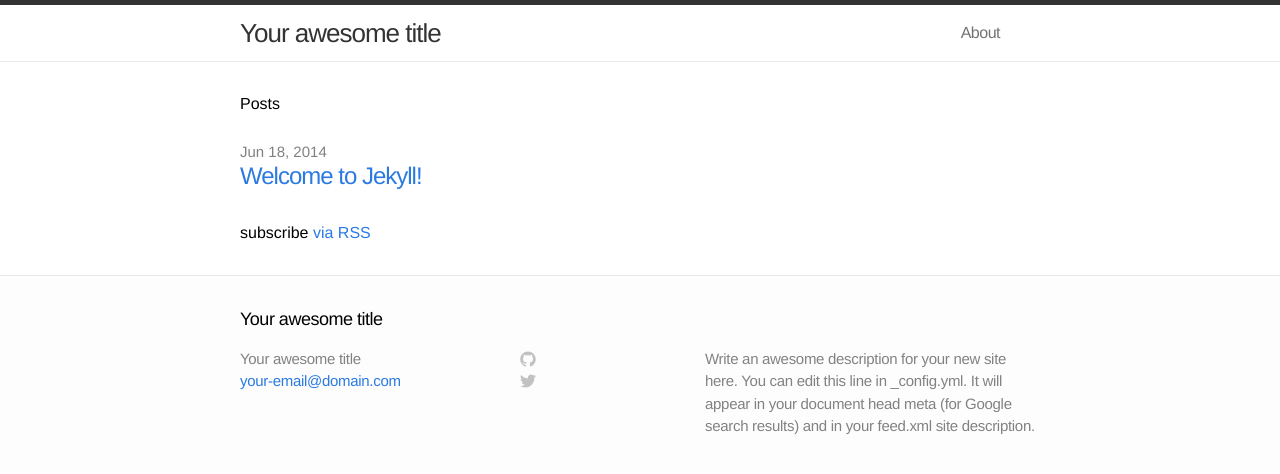
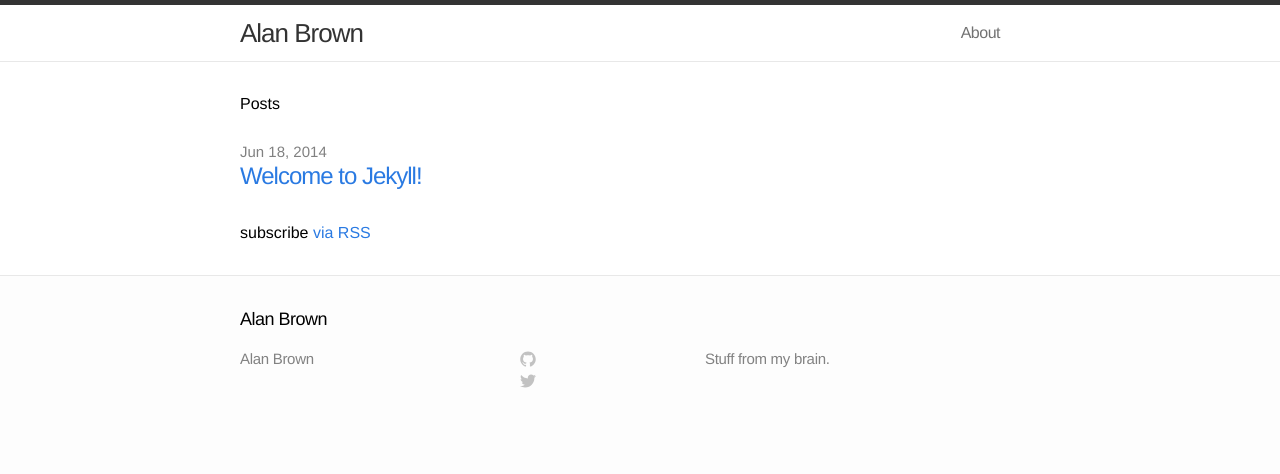
Before and after one commit to alanbrown/alanbrown.github.io, a Jekyll site: the page built from index.html, in a window 1280 px wide. Shown: the top 474 px of the page. Built offline with Jekyll 4.4.1, drawn with Linux system fonts in a browser that asks for light colours.

Commit message:
Most basic config,yaml modifications

```diff
--- a/_config.yml
+++ b/_config.yml
@@ -1,9 +1,9 @@
 # Site settings
-title: Your awesome title
-email: your-email@domain.com
-description: "Write an awesome description for your new site here. You can edit this line in _config.yml. It will appear in your document head meta (for Google search results) and in your feed.xml site description."
+title: Alan Brown
+#email:
+description: "Stuff from my brain."
 baseurl: ""
-url: "http://yourdomain.com"
+url: "http://alanbrown.github.io"
 
 # Build settings
 markdown: kramdown
```
